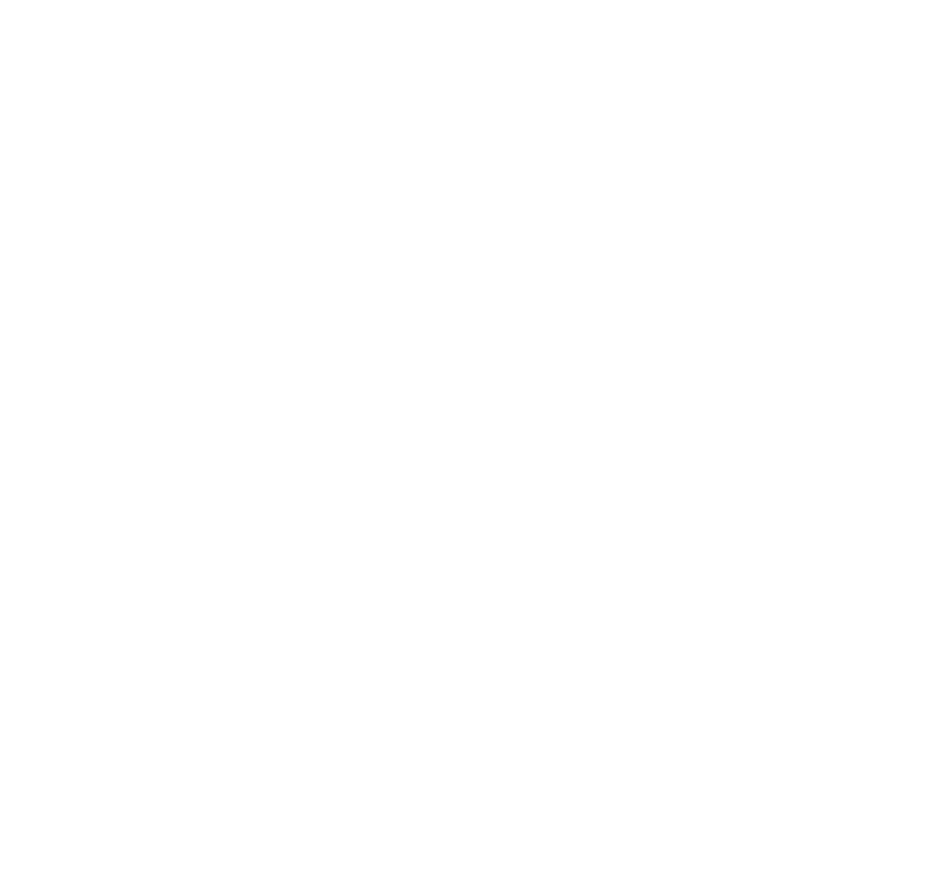
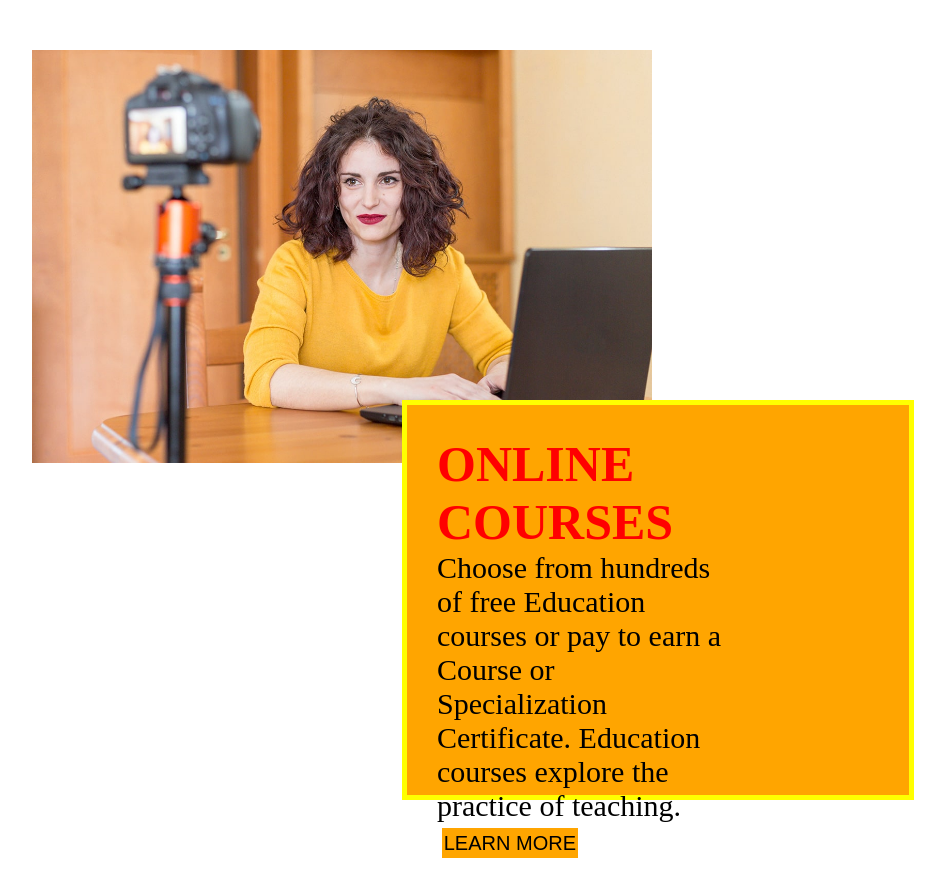
Before and after one commit to asya948/position-3, a plain HTML site: page index.html in a window 1280 px wide. Shown: the whole page, without its empty margins (298-1243 px from the left). Before the commit the page ends 800 px from the top, so only its background shows below. Drawn offline with Linux system fonts and the light colour scheme.

Commit message:
add relative absolute

```diff
--- a/_header.scss
+++ b/_header.scss
@@ -0,0 +1,44 @@
+.container-img{
+  width: 60%;
+  display: block;
+  margin: auto;
+  position: relative;
+  padding: 50px;
+
+}
+
+.text-form{
+  width: 70%;
+  padding: 30px;
+}
+.banner{
+  width:40%;
+  height: 400px;
+  background:orange;
+  position:absolute;
+  z-index: 1;
+  align-self: flex-end;
+  left: 700px;
+  border:5px solid yellow;
+ bottom:0;
+
+}
+.title-large{
+  font-size: 50px;
+  color: red;
+  text-transform: uppercase;
+
+}
+
+.text-p{
+  font-size: 30px;
+
+}
+.btn{
+  width: 50%;
+  height: 40px;
+  border: 5px solid white;
+  font-size: 20px;
+  text-transform: uppercase;
+  background-color: orange;
+}
--- a/index.html
+++ b/index.html
@@ -9,6 +9,24 @@
 </head>
 <body>
 <section class="blog">
+    <div class="container">
+
+        <img src="assets/img/3.jpg"class="container-img">
+        <div class="banner">
+            <div class="text-form">
+                <h2 class="title-large">
+                    Online Courses
+                </h2>
+                <p class="text-p">
+                    Choose from hundreds of free Education courses or pay to earn a Course or Specialization Certificate. Education courses explore the practice of teaching.
+                </p>
+<button class="btn">
+    learn more
+</button>
+            </div>
+
+        </div>
+    </div>
 
 </section>
 
```
Also changed, not shown: style.css, 1 other file.
